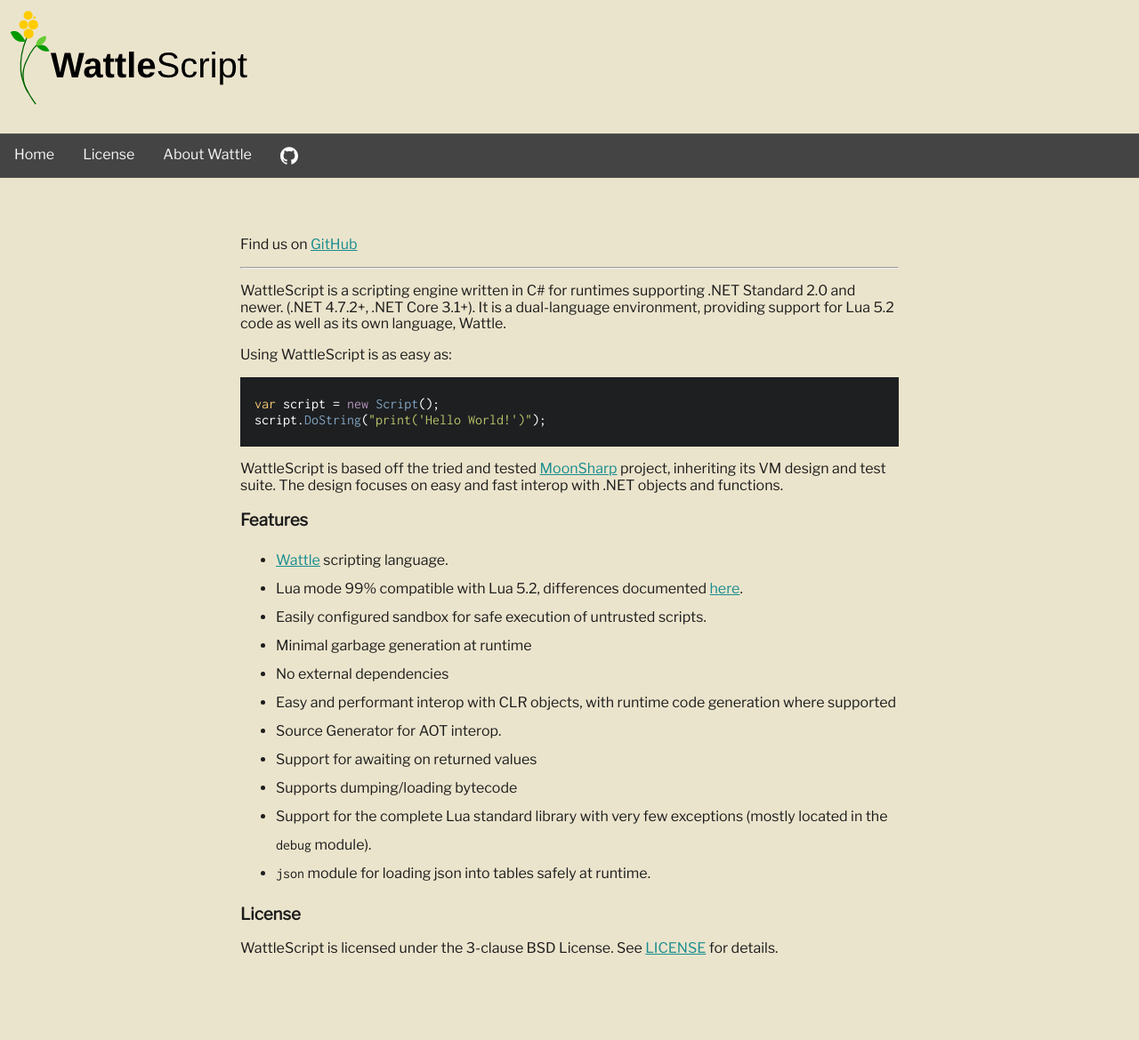
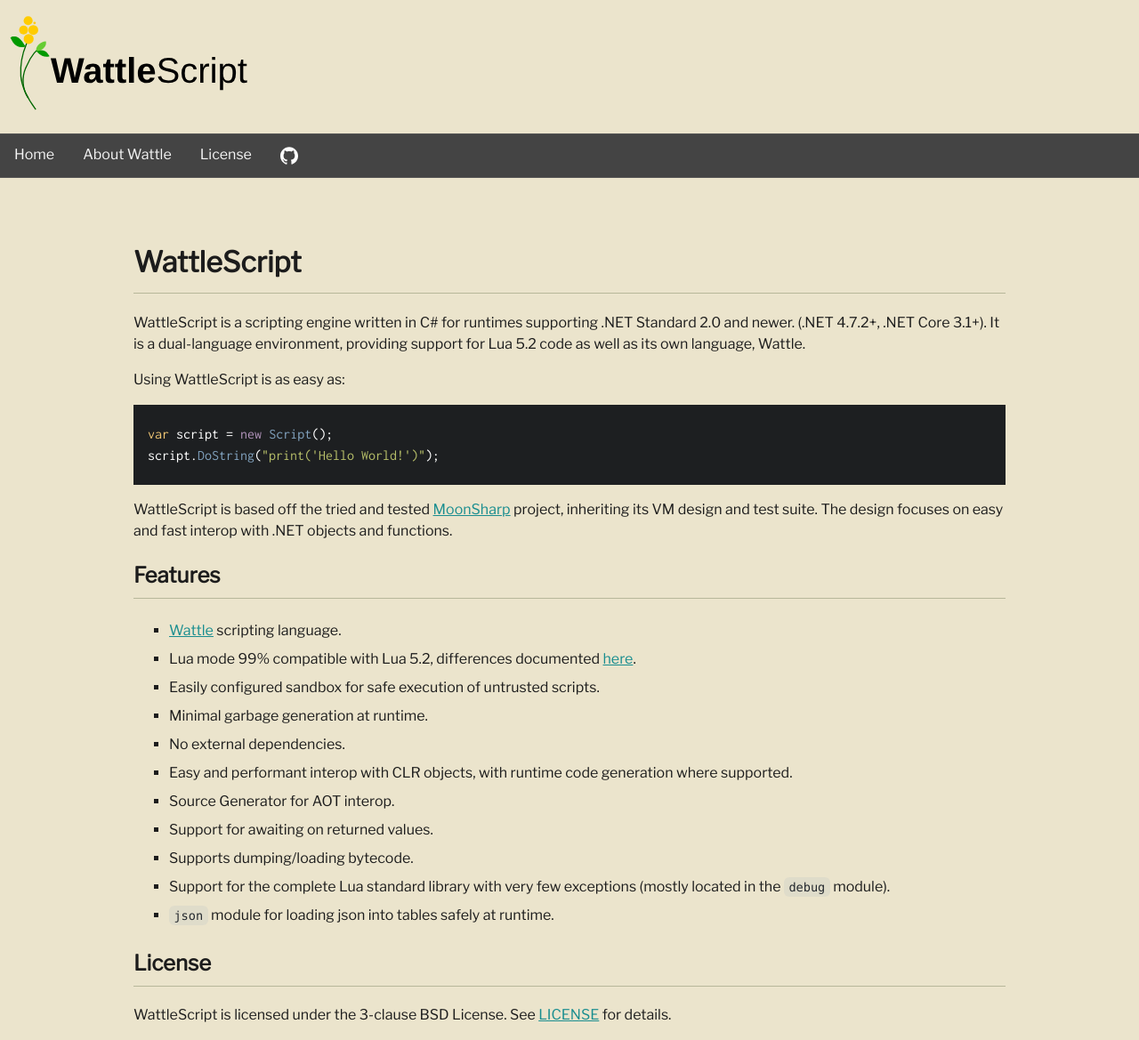
Before and after one commit to WattleScript/wattlescript.github.io, a Jekyll site: the page built from index.markdown, in a window 1280 px wide. Shown: the whole page at 89% size. Built offline with Jekyll 4.4.1, drawn with Linux system fonts in a browser that asks for light colours; before the commit the page ends 1091 px from its top, so only the background shows below that.

Commit message:
Implement dark theme support

```diff
--- a/_data/navlist.yml
+++ b/_data/navlist.yml
@@ -3,8 +3,8 @@ docs:
  - title: Home
    url: /
 
+ - title: About Wattle
+   url: /about_wattle
+
  - title: License
    url: /license
-
- - title: About Wattle
-   url: /about_wattle
--- a/_includes/logo.html
+++ b/_includes/logo.html
@@ -1 +1,8 @@
-<h1><a href="/" class="site-title"><img src="/assets/images/wattle-logo.svg" alt="WattleScript" style="height: 3.5em;"/></a></h1>
+<h1 class="noBorder noMargin">
+    <a href="/" class="site-title">
+        <picture>
+            <source srcset="/assets/images/wattle-logo-dark.svg" media="(prefers-color-scheme: dark)">
+            <img src="/assets/images/wattle-logo.svg" alt="WattleScript" style="height: 3.5em;">
+        </picture>
+    </a>
+</h1>
--- a/_includes/nav.html
+++ b/_includes/nav.html
@@ -1,8 +1,16 @@
  <ul>
-    <input id="menutoggle" class="menucheck" type="checkbox">
-    <label for="menutoggle" class="menutext">Menu</label>
+    <li>
+        <input id="menutoggle" class="menucheck" type="checkbox">
+    </li>
+    <li>
+        <label for="menutoggle" class="menutext">Menu</label>
+    </li>
     {% for item in site.data.navlist.docs %}
         <li><a href="{{ item.url }}">{{ item.title }}</a></li>
     {% endfor %}
-    <li><a href="https://github.com/WattleScript/wattlescript"><div class="github-icon">Github</div></a></li>
+    <li>
+        <a href="https://github.com/WattleScript/wattlescript">
+            <div class="github-icon">Github</div>
+        </a>
+    </li>
  </ul>
--- a/assets/css/main.css
+++ b/assets/css/main.css
@@ -1,8 +1,36 @@
+:root {
+    --pageBg: #ebe4cc;
+    --textDefault: #1c1c1c;
+    --linkDeafult:#188d8f;
+    --navBg: #444;
+    --navBorder: #555;
+    --navBgHover: #111;
+    --borderMuted: #b7b79a;
+}
+
+@media (prefers-color-scheme: dark) {
+    :root {
+        --pageBg: rgb(13, 17, 23);
+        --textDefault: rgb(201, 209, 217);
+        --linkDeafult: #58a6ff;
+        --navBg: #1a222f;
+        --navBorder: #1c2532;
+        --navBgHover: #212b3b;
+        --borderMuted: #21262d;
+    }
+}
+
 body, html {
     font-family: 'Libre Franklin', sans-serif;
-    background: #ebe4cc;
-    color: #1c1c1c;
+    background: var(--pageBg);
+    color: var(--textDefault);
 }
+
+body {
+    line-height: 1.5;
+    word-wrap: break-word;
+}
+
 pre, code {
     font-family: 'Inconsolata', monospace;
 }
@@ -10,7 +38,7 @@ div.highlight {
     padding: 0.3em 1em;
 }
 a {
-    color: #188d8f;
+    color: var(--linkDeafult);
 }
 h1 a {
   text-decoration: none;
@@ -20,9 +48,8 @@ ul li {
 }
 nav {
     width: 100%;
-    background: black;
-    border-top: 1px solid #555;
-    border-bottom: 1px solid #555;
+    border-top: 1px solid var(--navBorder);
+    border-bottom: 1px solid var(--navBorder);
 }
 
 nav ul {
@@ -30,7 +57,7 @@ nav ul {
     margin: 0;
     padding: 0;
     overflow: hidden;
-    background: #444;
+    background: var(--navBg);
     line-height: 1.15;
 }
 
@@ -47,22 +74,9 @@ nav ul li a {
 }
 
 nav ul li a:hover {
-    background-color: #111;
+    background-color: var(--navBgHover);
 }
 
-
-.headerbottom {
-    position: absolute;
-    bottom: 0;
-    left: 0;
-    right: 0;
-    width: 100%;
-}
-#contentwrap {
-    max-width: 740px;
-    margin-left: auto;
-    margin-right: auto;
-}
 .fixednav {
     position: fixed;
     top: 0;
@@ -132,7 +146,71 @@ article {
 .next_page, .prev_page, .different_page {
     text-decoration: none;
 }
-@media screen and (max-width: 520px) {
+
+#contentwrap {
+    margin-left: auto;
+    margin-right: auto;
+}
+
+ul {
+    list-style-type: square;
+}
+
+h1 {
+    margin: 0.67em 0;
+    padding-bottom: 0.3em;
+    font-size: 2em;
+    border-bottom: 1px solid var(--borderMuted);
+}
+
+h2 {
+    font-weight: 600;
+    padding-bottom: 0.3em;
+    font-size: 1.5em;
+    border-bottom: 1px solid var(--borderMuted);
+}
+
+code {
+    padding: 0.2em 0.4em;
+    margin: 0;
+    font-size: 85%;
+    background-color: rgb(175 184 193 / 20%);
+    border-radius: 6px;
+    font-family: ui-monospace,SFMono-Regular,SF Mono,Menlo,Consolas,Liberation Mono,monospace;
+}
+
+pre.highlight code {
+    padding: inherit;
+    margin: inherit;
+    font-size: inherit;
+    background-color: inherit;
+    border-radius: inherit;
+    font-family: inherit;
+}
+
+.noBorder {
+    border: none;
+}
+
+.noMargin {
+    margin: 0;
+}
+
+@media screen and (min-width: 980px) {
+    .headerbottom {
+        position: absolute;
+        bottom: 0;
+        left: 0;
+        right: 0;
+        width: 100%;
+    }
+
+    #contentwrap {
+        max-width: 980px;
+    }
+}
+
+@media screen and (max-width: 980px) {
     nav ul li {
         float: none;
         display: none;
@@ -182,4 +260,74 @@ article {
     .responsivepad {
         display: none;
     }
+
+    #contentwrap p, #contentwrap h1, #contentwrap h2, #contentwrap h3, #contentwrap h4  {
+        padding-left: 6px;
+        padding-right: 6px;
+    }
+
+    .github-icon {
+        -webkit-mask-image: none;
+    }
+
+    div.highlight {
+        padding: 1px 6px 1px 6px;
+    }
+
+    #contentwrap h3 {
+        margin-bottom: 8px;
+    }
+
+    ul {
+        padding-left: 30px;
+        margin-top: 0;
+    }
+
+    .site-title {
+        display: flex;
+        justify-content: center;
+    }
 }
+
+@media (prefers-color-scheme: light) {
+    code {
+        color: #24292f;
+    }
+}
+
+@media (prefers-color-scheme: dark) {
+    ::-webkit-scrollbar {
+        width: 15px;
+    }
+
+    ::-webkit-scrollbar-track {
+        background: #202020;
+        border-left: 1px solid #2c2c2c;
+    }
+
+    ::-webkit-scrollbar-thumb {
+        background: #3e3e3e;
+        border: solid 3px #202020;
+        border-radius: 7px;
+    }
+
+    ::-webkit-scrollbar-thumb:hover {
+        background: #4F4F4F;
+    }
+
+    hr {
+        box-sizing: content-box;
+        overflow: hidden;
+        background: transparent;
+        border-bottom: 1px solid #21262d;
+        height: 0.25em;
+        padding: 0;
+        margin: 24px 0;
+        background-color: #30363d;
+        border: 0;
+    }
+
+    code {
+        background-color: rgba(110,118,129,0.4);
+    }
+}
--- a/index.markdown
+++ b/index.markdown
@@ -3,9 +3,7 @@ layout: default
 title: Home
 ---
 
-Find us on [GitHub](https://github.com/WattleScript/wattlescript)
-
-<hr/>
+# WattleScript
 
 WattleScript is a scripting engine written in C# for  runtimes supporting .NET Standard 2.0 and newer. (.NET 4.7.2+, .NET Core 3.1+). It is a dual-language environment, providing support for Lua 5.2 code as well as its own language, Wattle.
 
@@ -18,20 +16,20 @@ script.DoString("print('Hello World!')");
 
 WattleScript is based off the tried and tested [MoonSharp](https://moonsharp.org) project, inheriting its VM design and test suite. The design focuses on easy and fast interop with .NET objects and functions.
 
-### Features
+## Features
 
 * [Wattle](about_wattle) scripting language.
 * Lua mode 99% compatible with Lua 5.2, differences documented [here](lua_differences).
 * Easily configured sandbox for safe execution of untrusted scripts.
-* Minimal garbage generation at runtime
-* No external dependencies
-* Easy and performant interop with CLR objects, with runtime code generation where supported
+* Minimal garbage generation at runtime.
+* No external dependencies.
+* Easy and performant interop with CLR objects, with runtime code generation where supported.
 * Source Generator for AOT interop.
-* Support for awaiting on returned values
-* Supports dumping/loading bytecode
+* Support for awaiting on returned values.
+* Supports dumping/loading bytecode.
 * Support for the complete Lua standard library with very few exceptions (mostly located in the `debug` module).
 * `json` module for loading json into tables safely at runtime.
 
-### License
+## License
 
 WattleScript is licensed under the 3-clause BSD License. See [LICENSE](license) for details.
```
Also changed, not shown: assets/images/wattle-logo-dark.svg (added).
